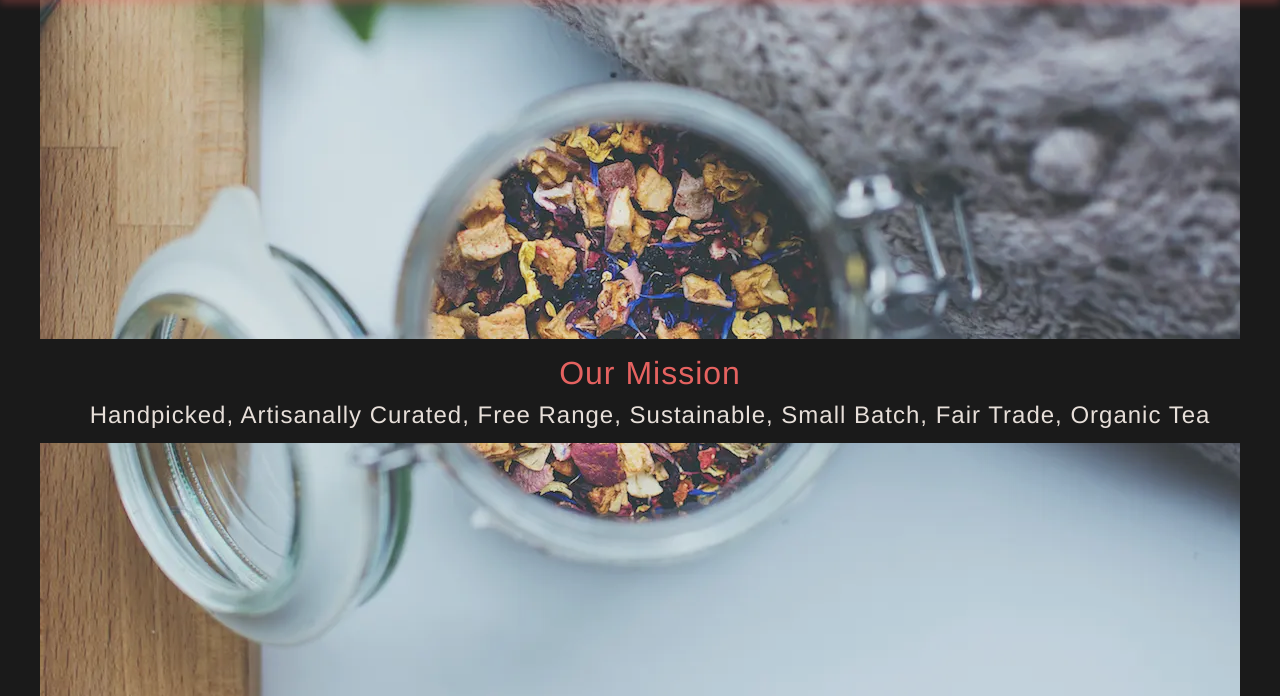
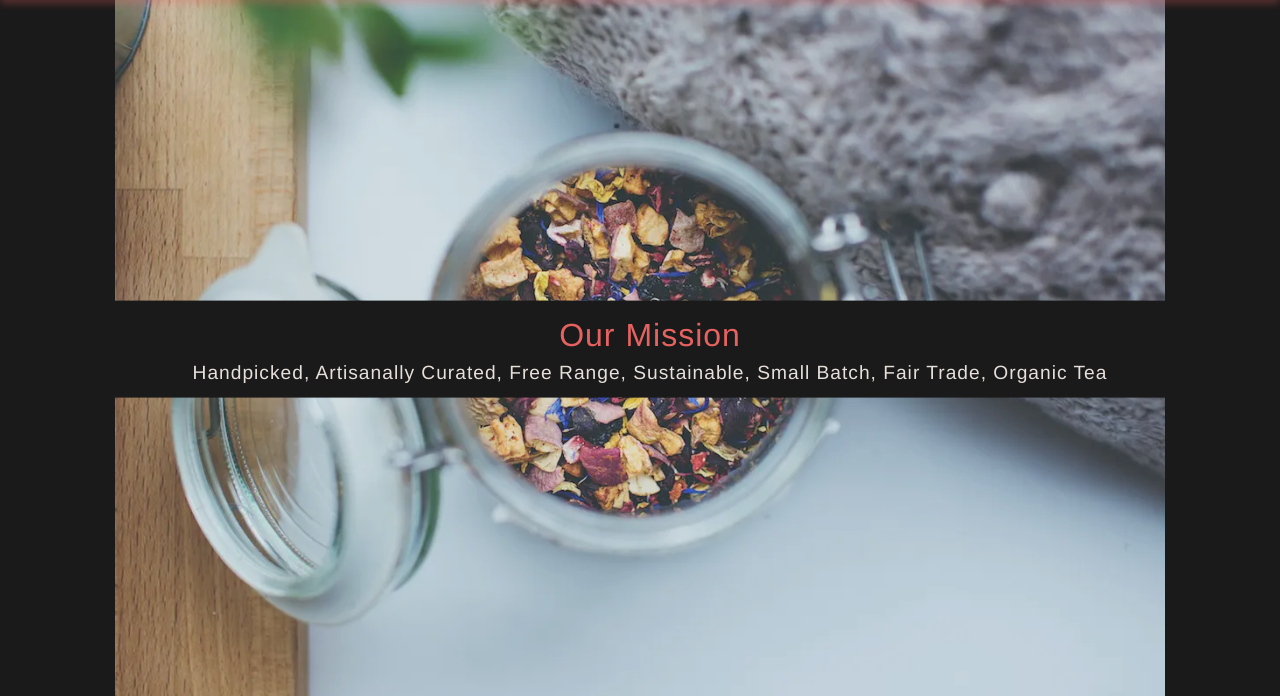
Before and after one commit to armand-sa/Tea-Cozy, a plain HTML site: page index.html in a window 1280 px wide. Shown: the part 70-766 px from the top of the page. Drawn offline with Linux system fonts and the light colour scheme.

Commit message:
Update style.css

```diff
--- a/css/style.css
+++ b/css/style.css
@@ -25,6 +25,7 @@ Index:
 
 html,
 body {
+  box-sizing: border-box;
   font-family: Helvetica, sans-serif;
   font-size: 16px;
   color: #fff5ee;
@@ -35,6 +36,7 @@ body {
   line-height: 1.5;
   scroll-behavior: smooth;
   font-size: 16px;
+  text-align: center;
 }
 
 /* 1.1 Text Styles */
@@ -51,6 +53,7 @@ h2 {
 
 #mission h2 {
   color: #fff5ee;
+  font-size: 1.2rem;
 }
 
 h3 {
@@ -125,9 +128,6 @@ nav li > a:hover  {
 /* 3. Main Section */
 /* ------------------------------------------------------------- */
 
-
-/* 3.1 Mission Section*/
-
 main {
   display: flex;
   flex-direction: column;
@@ -135,15 +135,30 @@ main {
   overflow: hidden;
 }
 
+/* 3.1 Mission Section*/
+
 #mission {
-  max-height: 700px;
   position: relative;
+  margin-top: 69px;
+  height: 700px;
+}
+
+#mission > figure {
+  height: 100%;
+  width: 100%;
+}
+
+#mission > figure > img {
+  height: 100%;
+  width: 100%;
+  object-fit: cover;
 }
 
 #mission > article {
   position: absolute;
   width: 100%;
-  top: 409px;
+  top: 50%;
+  transform: translateY(-50%);
   z-index: 5;
   background-color: black;
   padding: 10px;
```
